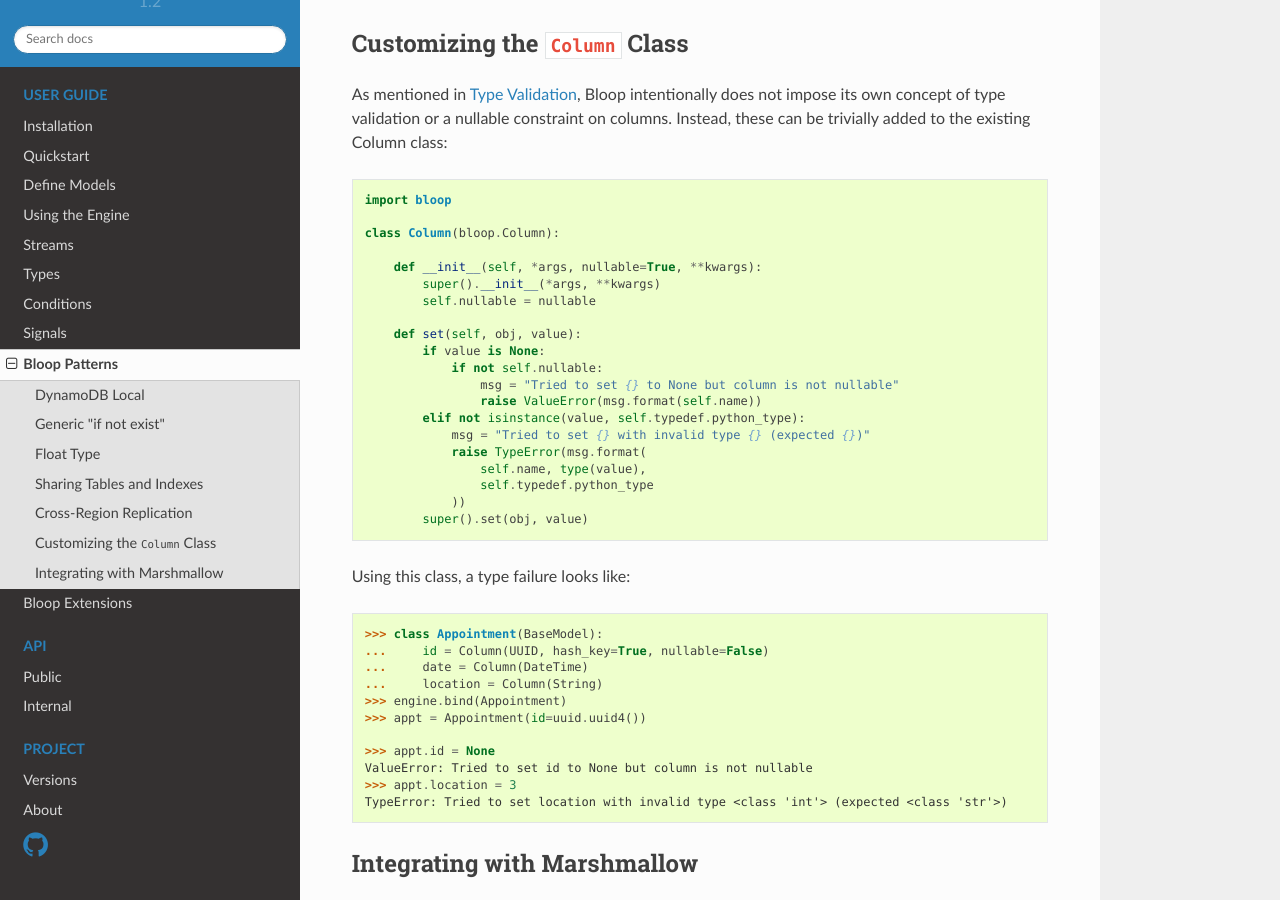
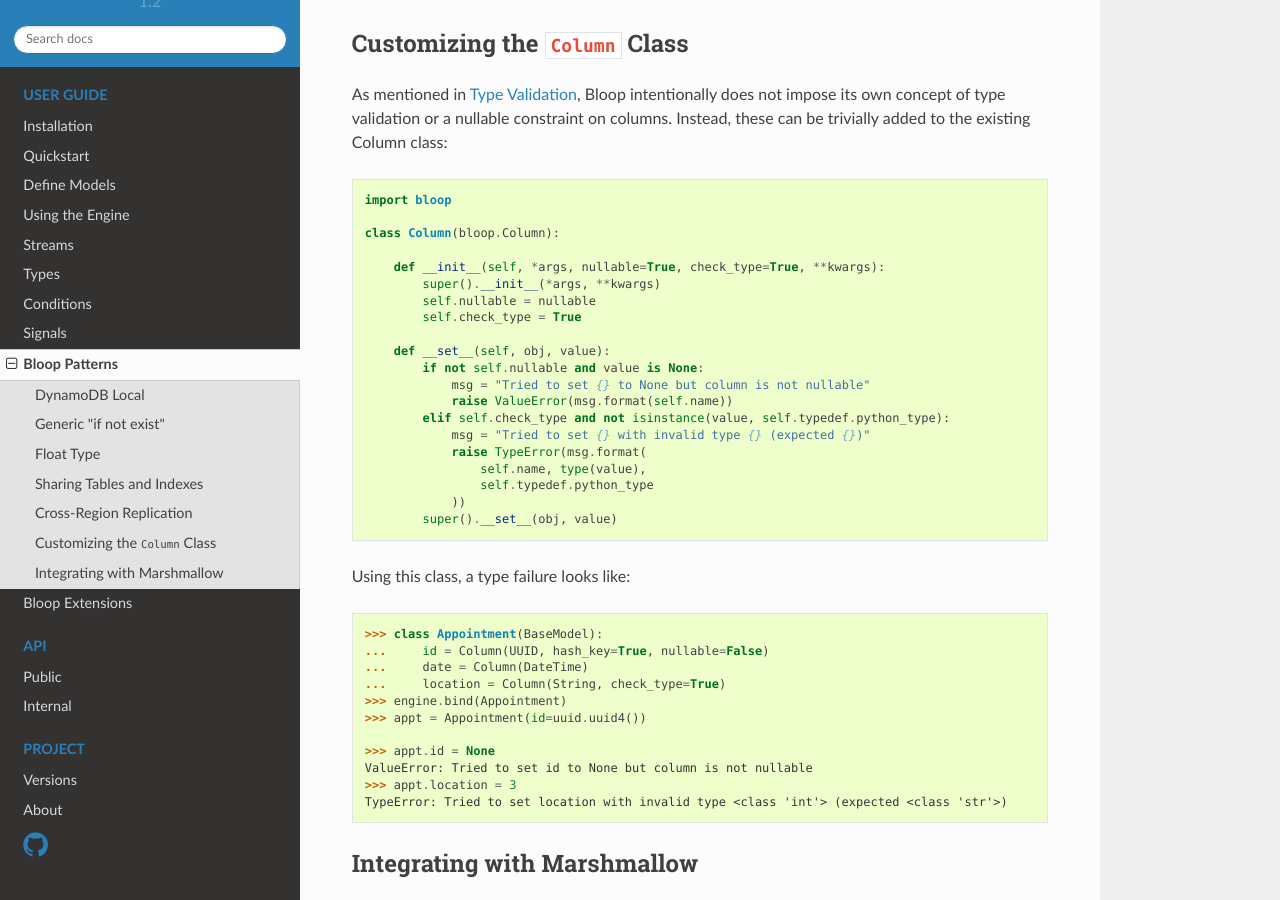
Before and after one commit to numberoverzero/bloop, a Sphinx documentation site: the page built from docs/user/patterns.rst, in a window 1280 px wide and 900 px high, scrolled down 3627 px. Built offline with Sphinx 7.4.7 and the Read the Docs theme 2.0.0, drawn with Linux system fonts in a browser that asks for light colours.

Commit message:
Inline Column.[get|set|delete] into descriptor protocol methods.
TODO docs for 2.0 need to mention removal.

```diff
--- a/docs/user/patterns.rst
+++ b/docs/user/patterns.rst
@@ -216,22 +216,22 @@
 
     class Column(bloop.Column):
 
-        def __init__(self, *args, nullable=True, **kwargs):
+        def __init__(self, *args, nullable=True, check_type=True, **kwargs):
             super().__init__(*args, **kwargs)
             self.nullable = nullable
+            self.check_type = True
 
-        def set(self, obj, value):
-            if value is None:
-                if not self.nullable:
-                    msg = "Tried to set {} to None but column is not nullable"
-                    raise ValueError(msg.format(self.name))
-            elif not isinstance(value, self.typedef.python_type):
+        def __set__(self, obj, value):
+            if not self.nullable and value is None:
+                msg = "Tried to set {} to None but column is not nullable"
+                raise ValueError(msg.format(self.name))
+            elif self.check_type and not isinstance(value, self.typedef.python_type):
                 msg = "Tried to set {} with invalid type {} (expected {})"
                 raise TypeError(msg.format(
                     self.name, type(value),
                     self.typedef.python_type
                 ))
-            super().set(obj, value)
+            super().__set__(obj, value)
 
 Using this class, a type failure looks like:
 
@@ -240,7 +240,7 @@
     >>> class Appointment(BaseModel):
     ...     id = Column(UUID, hash_key=True, nullable=False)
     ...     date = Column(DateTime)
-    ...     location = Column(String)
+    ...     location = Column(String, check_type=True)
     >>> engine.bind(Appointment)
     >>> appt = Appointment(id=uuid.uuid4())
 
```
Also changed, not shown: 1 other file.
